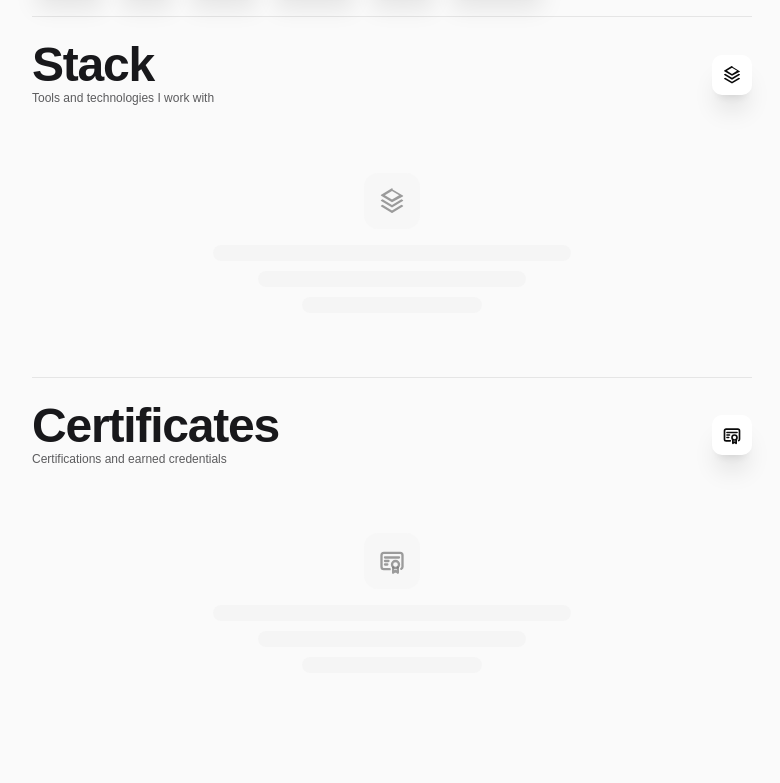
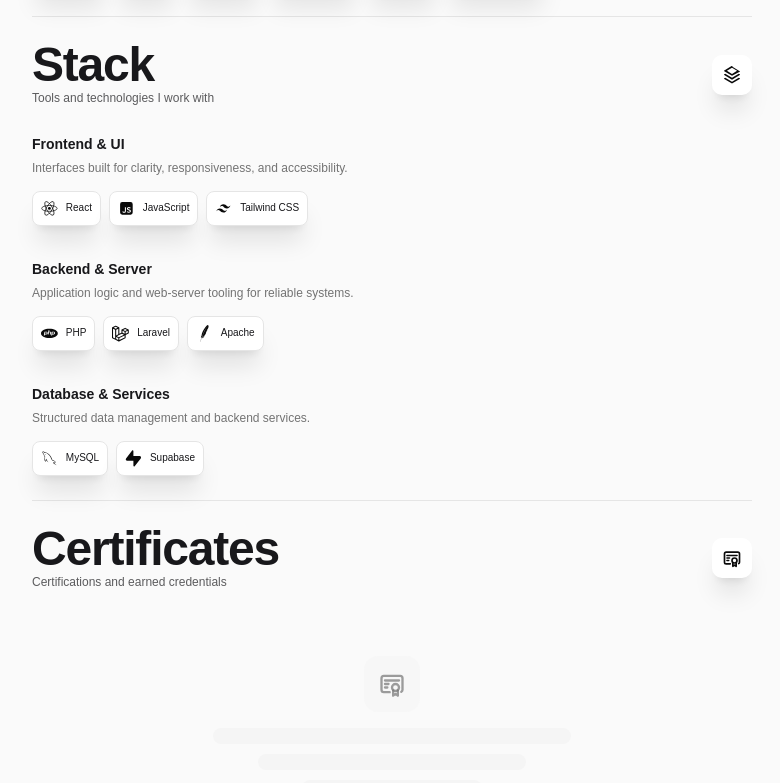
Before and after one commit to Jingjing-20/portfolio, a React (Vite) app: page / in a window 1280 px wide. Shown: the part 1340-2123 px from the top of the page, without its empty margins (248-1028 px from the left). Built offline with nearby package versions, Linux system fonts and the light colour scheme.

Commit message:
restructure 15 stack section

```diff
--- a/src/components/TechStack.jsx
+++ b/src/components/TechStack.jsx
@@ -1,7 +1,32 @@
 // TechStack.jsx
 import { StackLine } from '@/components/animate-ui/icons/stack-line';
 import { AnimateIcon } from '@/components/animate-ui/icons/icon';
-import SectionSkeleton from './SectionSkeleton';
+import { Tools } from '@/assets/projects/tools';
+import { cn } from '@/lib/utils';
+
+const TECH_STACK = [
+  {
+    category: 'Frontend & UI',
+    description: 'Interfaces built for clarity, responsiveness, and accessibility.',
+    tools: ['React', 'JavaScript', 'Tailwind CSS'],
+  },
+  {
+    category: 'Backend & Server',
+    description: 'Application logic and web-server tooling for reliable systems.',
+    tools: ['PHP', 'Laravel', 'Apache'],
+  },
+  {
+    category: 'Database & Services',
+    description: 'Structured data management and backend services.',
+    tools: ['MySQL', 'Supabase'],
+  },
+];
+
+const techBadgeClasses = cn(
+  'shadow-xl inline-flex items-center justify-center gap-2 rounded-md p-2',
+  'border bg-background dark:bg-input/30 dark:border-input',
+  'text-sm font-medium'
+);
 
 export default function TechStack() {
   return (
@@ -22,7 +47,36 @@ export default function TechStack() {
           </AnimateIcon>
         </div>
       </header>
-      <SectionSkeleton icon={StackLine} />
+      <div className="space-y-6 md:space-y-8">
+        {TECH_STACK.map(({ category, description, tools }) => (
+          <article key={category}>
+            <div className="space-y-1">
+              <h3 className="text-xs md:text-sm leading-relaxed font-semibold text-base-content">
+                {category}
+              </h3>
+              <p className="text-[10px] md:text-xs text-muted-foreground leading-relaxed">
+                {description}
+              </p>
+            </div>
+
+            <div className="mt-3 flex flex-wrap items-center gap-2">
+              {tools.map((tool) => {
+                const stackTool = Tools[tool];
+                if (!stackTool) return null;
+
+                return (
+                  <div key={tool} className={techBadgeClasses}>
+                    {stackTool.icon}
+                    <span className="text-[8px] md:text-[10px] font-medium text-base-content">
+                      {tool}
+                    </span>
+                  </div>
+                );
+              })}
+            </div>
+          </article>
+        ))}
+      </div>
     </section>
   );
 }
```
